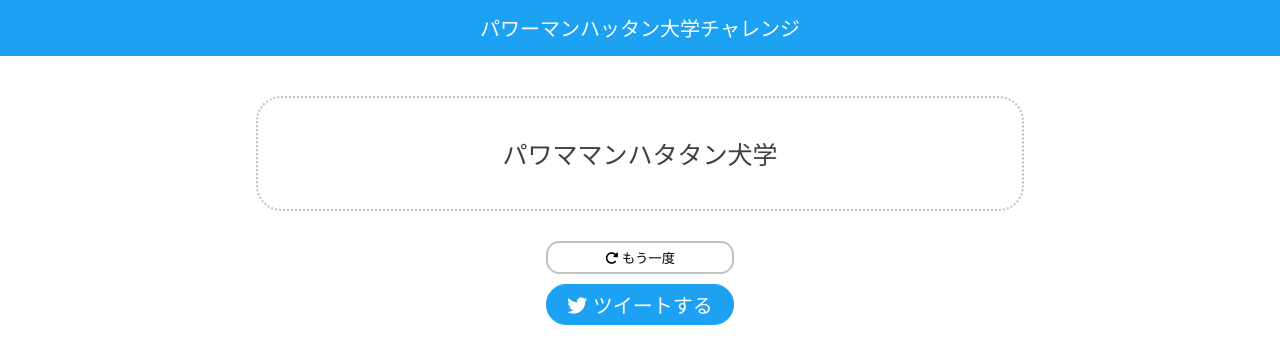
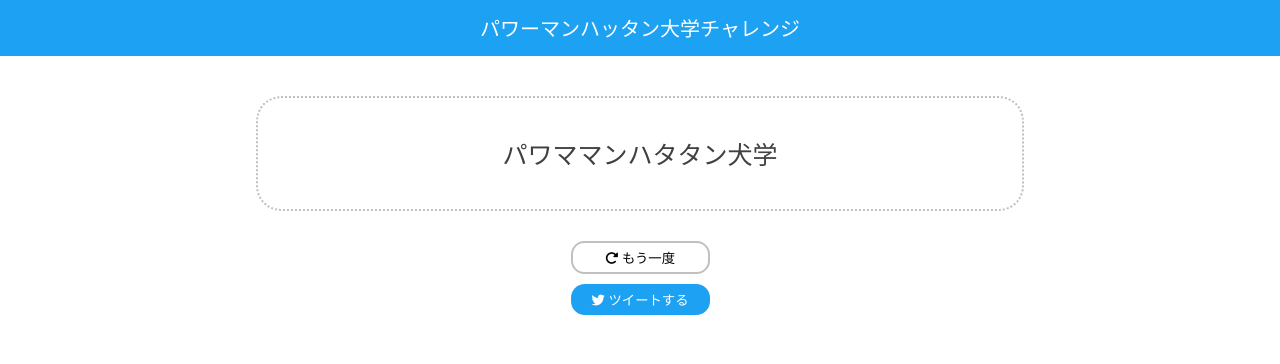
Before and after one commit to Tsukina-7mochi/power-manhattan-challenge, a website built with webpack: page src/index.html in a window 1280 px wide. Built offline with nearby package versions, Linux system fonts and the light colour scheme.

Commit message:
fix style

```diff
--- a/src/style.scss
+++ b/src/style.scss
@@ -9,6 +9,7 @@ body {
   grid-template-rows: auto 200px;
   color: $text-color;
   font-size: 20px;
+  font-family: Arial, Helvetica, sans-serif;
   padding: 0;
   margin: 0;
 }
@@ -80,7 +81,6 @@ button#tweet {
   border-radius: 1em;
   padding: 5px 20px;
   color: white;
-  font-size: 1em;
 
   &:hover {
     background-color: darken($twitter-color, 5);
```
